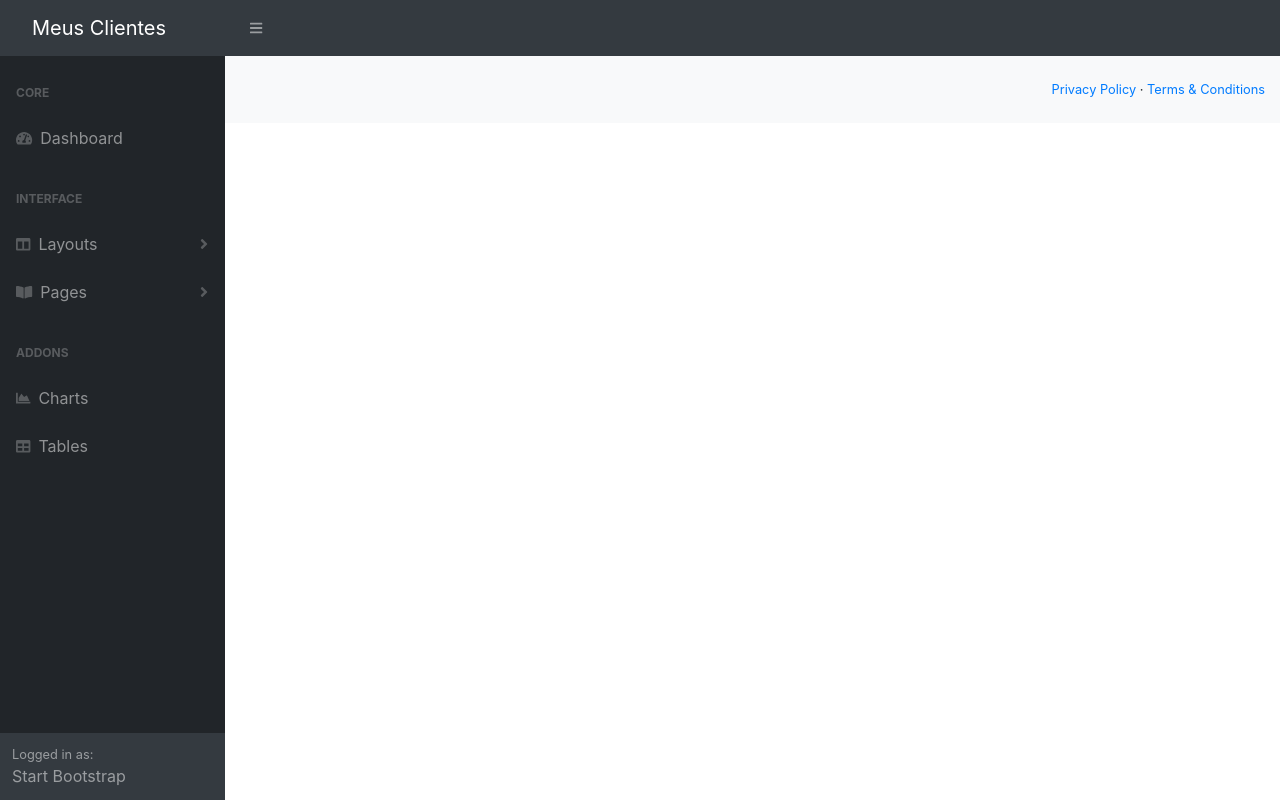
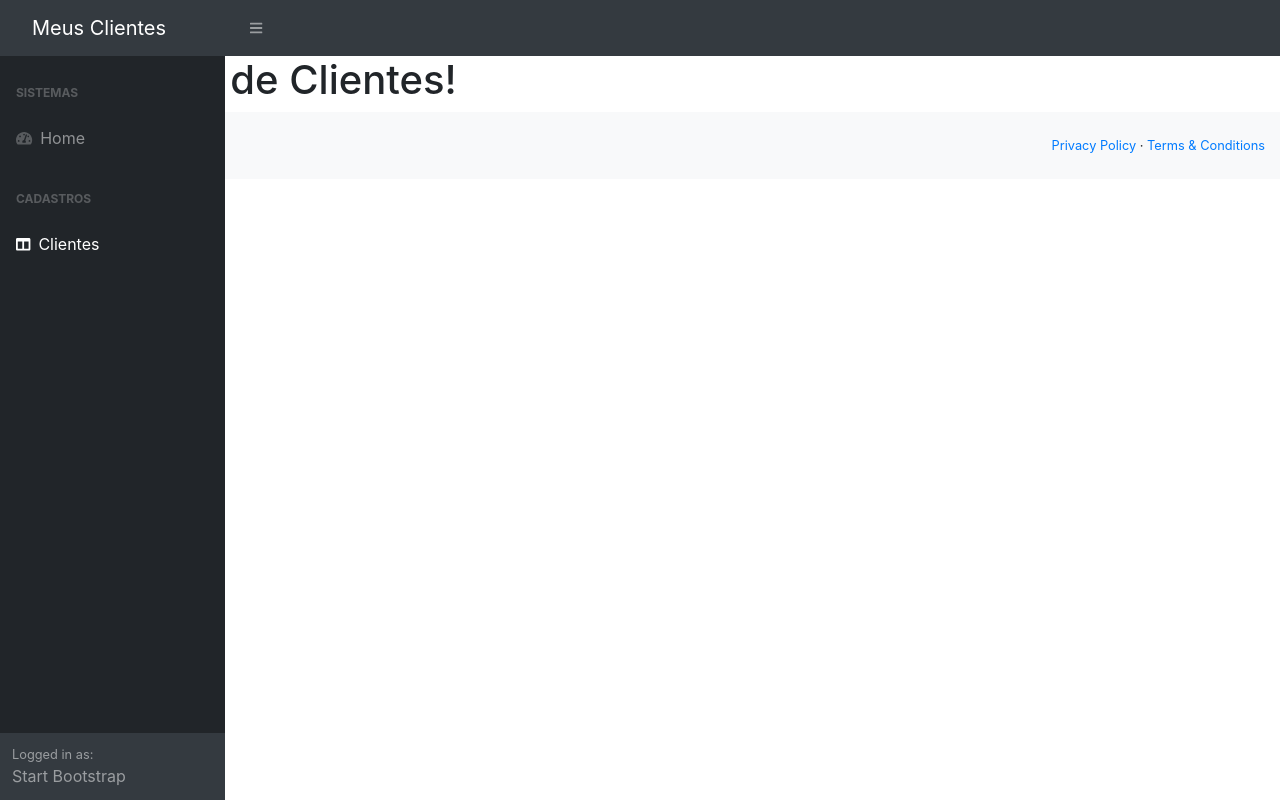
Before and after one commit to fabiohigor/clientes-app, an Angular app: page /clientes-form in a window 1280 px wide. Before the commit this address led to /. Built offline with nearby package versions, Linux system fonts and the light colour scheme.

Commit message:
Finalizando aula 57

```diff
--- a/src/app/app.module.ts
+++ b/src/app/app.module.ts
@@ -6,6 +6,7 @@
 
 import { TemplateModule } from './template/template.module';
 import { HomeComponent } from './home/home.component'
+import { ClientesModule } from './clientes/clientes.module';
 
 @NgModule({
   declarations: [
@@ -15,7 +16,8 @@
   imports: [
     BrowserModule,
     AppRoutingModule,
-    TemplateModule
+    TemplateModule,
+    ClientesModule
   ],
   providers: [],
   bootstrap: [AppComponent]
--- a/src/app/clientes/clientes-form/clientes-form.component.html
+++ b/src/app/clientes/clientes-form/clientes-form.component.html
@@ -1 +1 @@
-<p>clientes-form works!</p>
+<h1>Formulário de Clientes!</h1>
--- a/src/app/template/sidebar/sidebar.component.html
+++ b/src/app/template/sidebar/sidebar.component.html
@@ -2,51 +2,16 @@
     <nav class="sb-sidenav accordion sb-sidenav-dark" id="sidenavAccordion">
         <div class="sb-sidenav-menu">
             <div class="nav">
-                <div class="sb-sidenav-menu-heading">Core</div>
-                <a class="nav-link" href="index.html"
+                <div class="sb-sidenav-menu-heading">Sistemas</div>
+                <a class="nav-link" routerLink="/home"
                     ><div class="sb-nav-link-icon"><i class="fas fa-tachometer-alt"></i></div>
-                    Dashboard</a
+                    Home</a
                 >
-                <div class="sb-sidenav-menu-heading">Interface</div>
-                <a class="nav-link collapsed" href="#" data-toggle="collapse" data-target="#collapseLayouts" aria-expanded="false" aria-controls="collapseLayouts"
+                <div class="sb-sidenav-menu-heading">Cadastros</div>
+                <a class="nav-link collapsed" routerLink="/clientes-form" data-toggle="collapse" data-target="#collapseLayouts" aria-expanded="false" aria-controls="collapseLayouts"
                     ><div class="sb-nav-link-icon"><i class="fas fa-columns"></i></div>
-                    Layouts
-                    <div class="sb-sidenav-collapse-arrow"><i class="fas fa-angle-down"></i></div
-                ></a>
-                <div class="collapse" id="collapseLayouts" aria-labelledby="headingOne" data-parent="#sidenavAccordion">
-                    <nav class="sb-sidenav-menu-nested nav"><a class="nav-link" href="layout-static.html">Static Navigation</a><a class="nav-link" href="layout-sidenav-light.html">Light Sidenav</a></nav>
-                </div>
-                <a class="nav-link collapsed" href="#" data-toggle="collapse" data-target="#collapsePages" aria-expanded="false" aria-controls="collapsePages"
-                    ><div class="sb-nav-link-icon"><i class="fas fa-book-open"></i></div>
-                    Pages
-                    <div class="sb-sidenav-collapse-arrow"><i class="fas fa-angle-down"></i></div
-                ></a>
-                <div class="collapse" id="collapsePages" aria-labelledby="headingTwo" data-parent="#sidenavAccordion">
-                    <nav class="sb-sidenav-menu-nested nav accordion" id="sidenavAccordionPages">
-                        <a class="nav-link collapsed" href="#" data-toggle="collapse" data-target="#pagesCollapseAuth" aria-expanded="false" aria-controls="pagesCollapseAuth"
-                            >Authentication
-                            <div class="sb-sidenav-collapse-arrow"><i class="fas fa-angle-down"></i></div
-                        ></a>
-                        <div class="collapse" id="pagesCollapseAuth" aria-labelledby="headingOne" data-parent="#sidenavAccordionPages">
-                            <nav class="sb-sidenav-menu-nested nav"><a class="nav-link" href="login.html">Login</a><a class="nav-link" href="register.html">Register</a><a class="nav-link" href="password.html">Forgot Password</a></nav>
-                        </div>
-                        <a class="nav-link collapsed" href="#" data-toggle="collapse" data-target="#pagesCollapseError" aria-expanded="false" aria-controls="pagesCollapseError"
-                            >Error
-                            <div class="sb-sidenav-collapse-arrow"><i class="fas fa-angle-down"></i></div
-                        ></a>
-                        <div class="collapse" id="pagesCollapseError" aria-labelledby="headingOne" data-parent="#sidenavAccordionPages">
-                            <nav class="sb-sidenav-menu-nested nav"><a class="nav-link" href="401.html">401 Page</a><a class="nav-link" href="404.html">404 Page</a><a class="nav-link" href="500.html">500 Page</a></nav>
-                        </div>
-                    </nav>
-                </div>
-                <div class="sb-sidenav-menu-heading">Addons</div>
-                <a class="nav-link" href="charts.html"
-                    ><div class="sb-nav-link-icon"><i class="fas fa-chart-area"></i></div>
-                    Charts</a
-                ><a class="nav-link" href="tables.html"
-                    ><div class="sb-nav-link-icon"><i class="fas fa-table"></i></div>
-                    Tables</a
-                >
+                    Clientes
+                </a>
             </div>
         </div>
         <div class="sb-sidenav-footer">
--- a/src/app/template/template.module.ts
+++ b/src/app/template/template.module.ts
@@ -2,6 +2,7 @@
 import { CommonModule } from '@angular/common';
 import { NavbarComponent } from './navbar/navbar.component';
 import { SidebarComponent } from './sidebar/sidebar.component';
+import { RouterModule } from '@angular/router';
 
 
 @NgModule({
@@ -10,7 +11,8 @@
     SidebarComponent
   ],
   imports: [
-    CommonModule
+    CommonModule,
+    RouterModule
   ],
   exports: [
     NavbarComponent,
```
